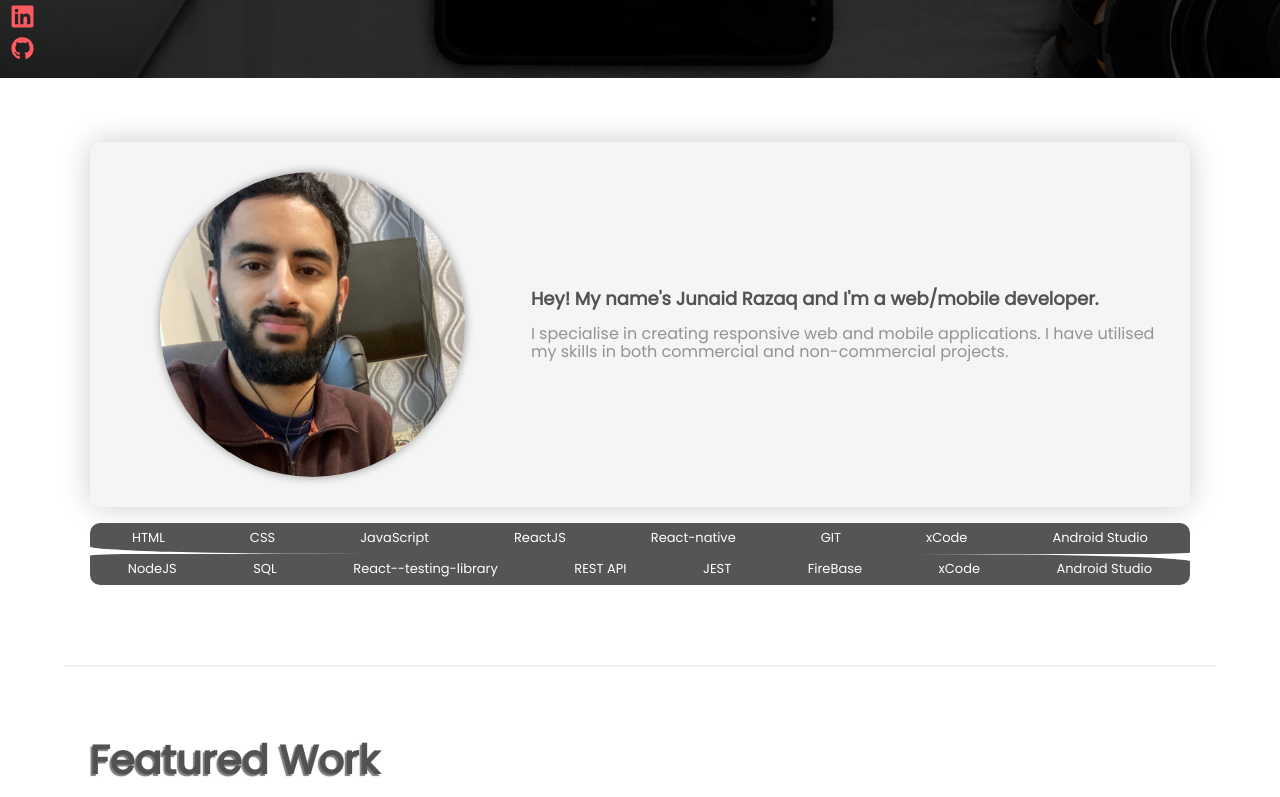
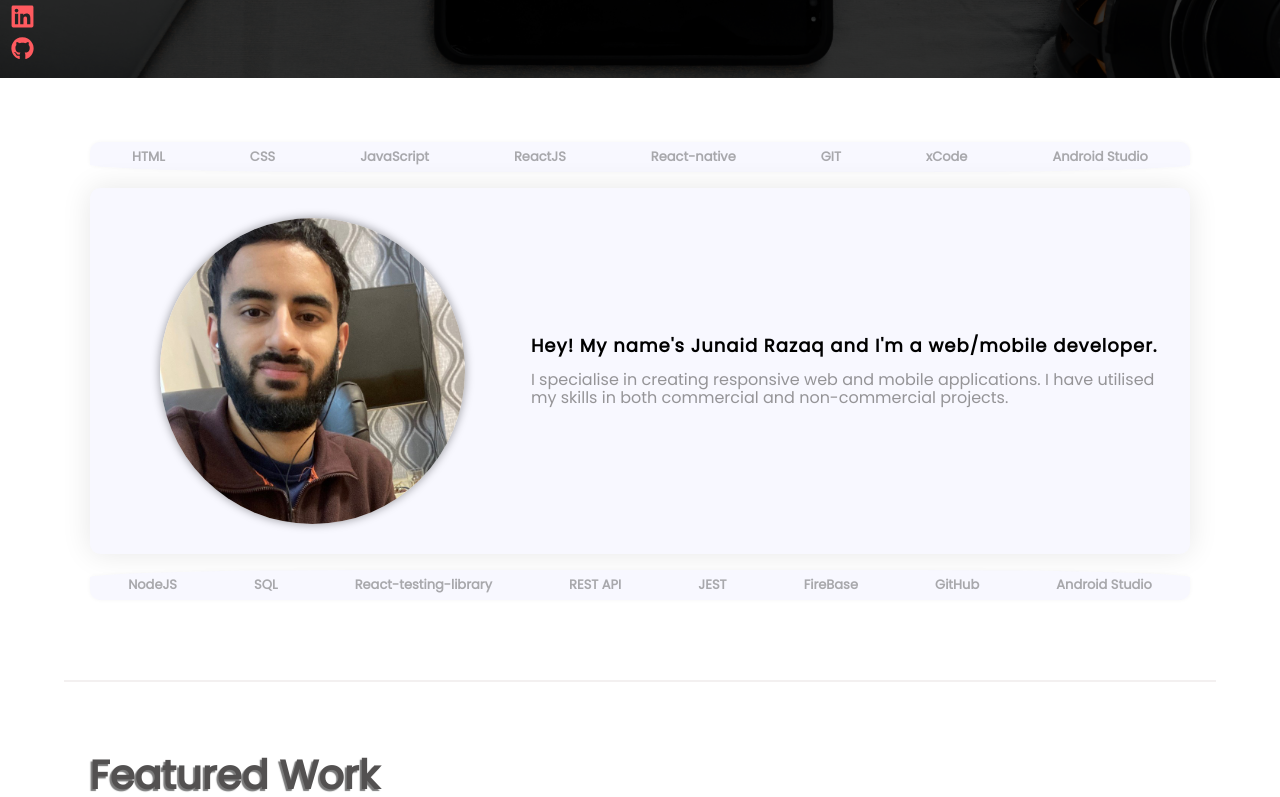
Before and after one commit to junaidrazaq/Portfolio_V2, a React (Create React App) app: page / in a window 1280 px wide. Shown: the part 722-1519 px from the top of the page. Built offline with nearby package versions, Linux system fonts and the light colour scheme.

Commit message:
made_some_touches

```diff
--- a/src/components/about/about.css
+++ b/src/components/about/about.css
@@ -8,17 +8,17 @@
   justify-content: space-around;
   width: 100%;
   height: 100%;
-  background-color: #f5f5f5;
+  background-color: ghostwhite;
   padding: 20px 5px;
   border-radius: 10px;
   align-items: center;
-  box-shadow: 0px 0px 30px rgba(0, 0, 0, 0.2);
+  box-shadow: 0px 0px 30px rgba(0, 0, 0, 0.097);
   transition: var(--transition);
-  margin-top: 4rem;
+  margin: 1rem auto;
 }
 .about_content_container:hover {
   transform: scale(0.99);
-  box-shadow: 0px 0px 30px rgba(0, 0, 0, 0.3);
+  box-shadow: 0px 0px 30px rgba(0, 0, 0, 0.15);
   cursor: pointer;
 }
 .about_text_container {
@@ -30,24 +30,25 @@
 .about_skills_container_top,
 .about_skills_container_bottom {
   width: 100%;
-  background-color: #555;
+  background-color: ghostwhite;
   display: flex;
   flex-direction: row;
   justify-content: space-around;
+  box-shadow: 0px 0px 4px rgba(0, 0, 0, 0.04);
 }
 .about_skills_container_bottom {
-  border-top-left-radius: 5%;
+  border-top-left-radius: 25%;
   border-top-right-radius: 25%;
   border-bottom-left-radius: 10px;
   border-bottom-right-radius: 10px;
-  margin-top: 0.5px;
+  margin-top: 2px;
 }
 .about_skills_container_top {
   border-bottom-left-radius: 25%;
-  border-bottom-right-radius: 5%;
+  border-bottom-right-radius: 25%;
   border-top-left-radius: 10px;
   border-top-right-radius: 10px;
-  margin-top: 1rem;
+  margin-top: 4rem;
 }
 .about_skills {
   font-size: small;
@@ -55,6 +56,8 @@
   margin-top: 1rem;
   position: relative;
   top: -8px;
+  color: rgba(81, 81, 81, 0.474);
+  font-weight: 900;
 }
 
 /* === TEXT_STYLES === */
@@ -67,8 +70,9 @@
 .about_text_heading {
   font-weight: 800;
   font-size: large;
-  color: var(--color-text);
+  color: #000;
   line-height: 110%;
+  letter-spacing: 1px;
 }
 .about_text_paragaph {
   font-size: medium;
--- a/src/components/about/index.jsx
+++ b/src/components/about/index.jsx
@@ -6,6 +6,17 @@ const About = () => {
   return (
     <>
       <div className="container about_container">
+        <div className="about_skills_container_top">
+          <h2 className="about_skills">HTML</h2>
+          <h2 className="about_skills">CSS</h2>
+          <h2 className="about_skills">JavaScript</h2>
+          <h2 className="about_skills">ReactJS</h2>
+          <h2 className="about_skills">React-native</h2>
+          <h2 className="about_skills">GIT</h2>
+          <h2 className="about_skills">xCode</h2>
+          <h2 className="about_skills">Android Studio</h2>
+        </div>
+
         <div className="about_content_container">
           <div className="about_img_container">
             <img className="about_image" src={ProfilePic} alt="project_image" />
@@ -22,25 +33,14 @@ const About = () => {
           </div>
         </div>
 
-        <div className="about_skills_container_top">
-          <h2 className="about_skills">HTML</h2>
-          <h2 className="about_skills">CSS</h2>
-          <h2 className="about_skills">JavaScript</h2>
-          <h2 className="about_skills">ReactJS</h2>
-          <h2 className="about_skills">React-native</h2>
-          <h2 className="about_skills">GIT</h2>
-          <h2 className="about_skills">xCode</h2>
-          <h2 className="about_skills">Android Studio</h2>
-        </div>
-
         <div className="about_skills_container_bottom">
           <h2 className="about_skills">NodeJS</h2>
           <h2 className="about_skills">SQL</h2>
-          <h2 className="about_skills">React--testing-library</h2>
+          <h2 className="about_skills">React-testing-library</h2>
           <h2 className="about_skills">REST API</h2>
           <h2 className="about_skills">JEST</h2>
           <h2 className="about_skills">FireBase</h2>
-          <h2 className="about_skills">xCode</h2>
+          <h2 className="about_skills">GitHub</h2>
           <h2 className="about_skills">Android Studio</h2>
         </div>
       </div>
```
